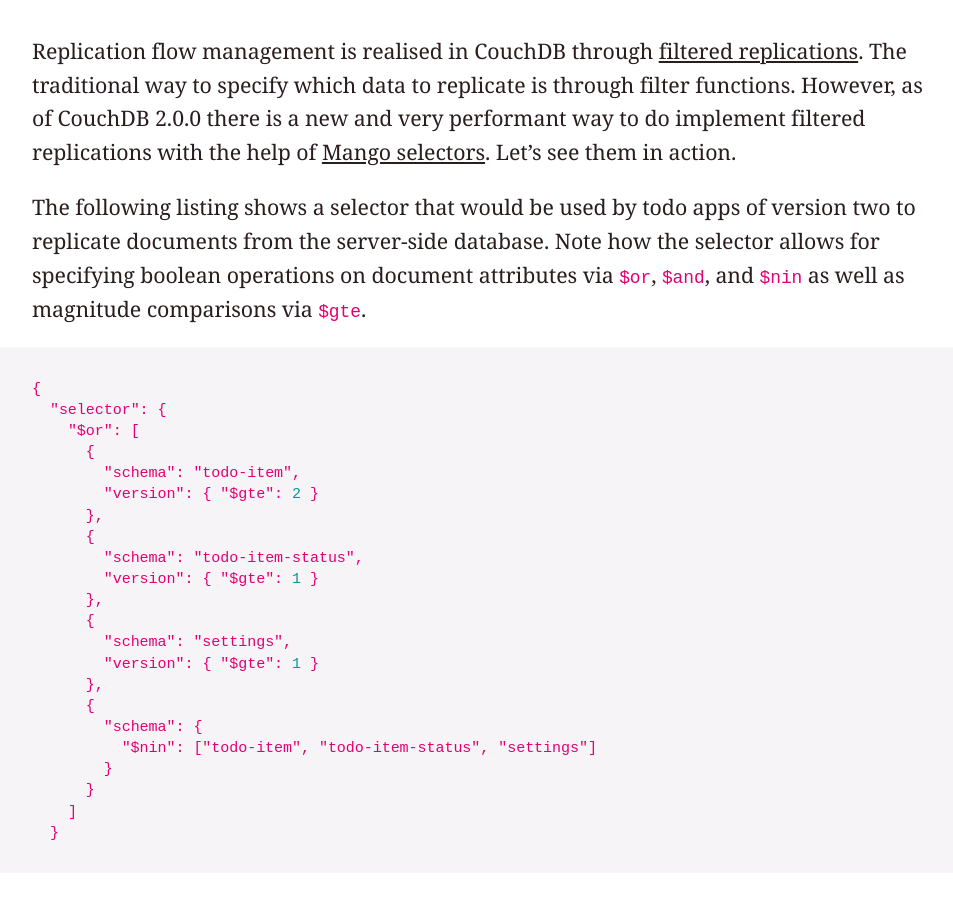
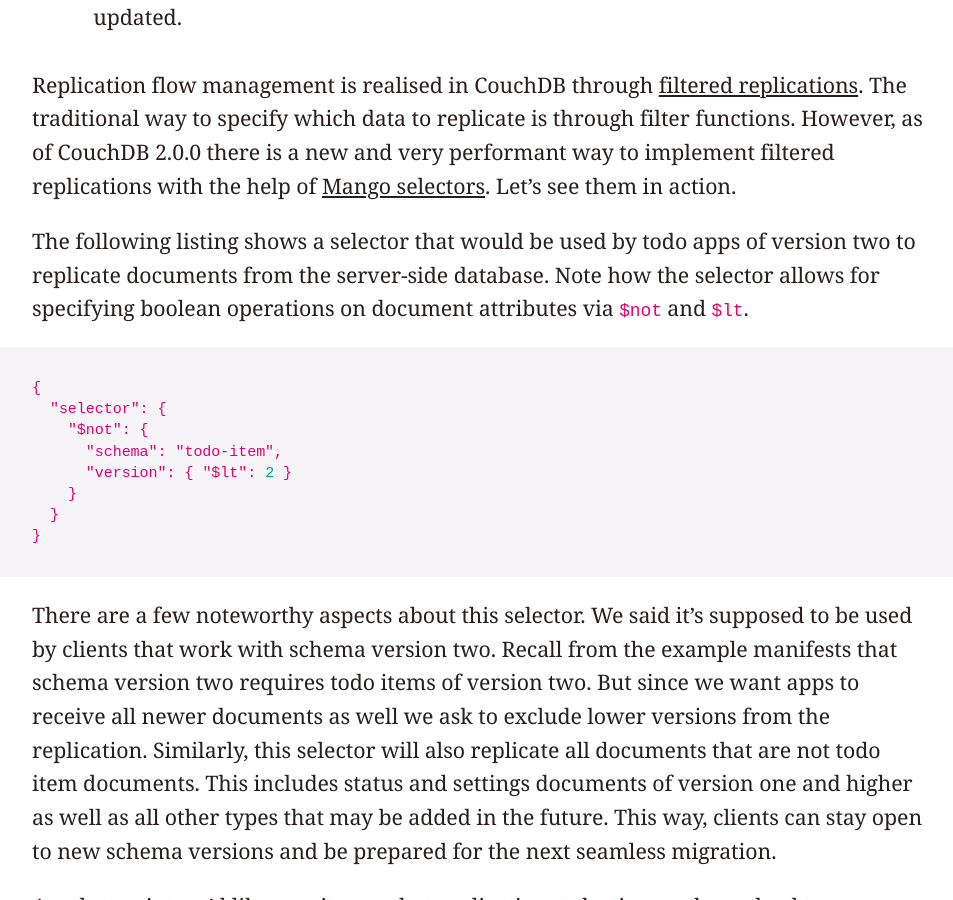
Before and after one commit to jo/sync-tank, a Jekyll site: the page built from migrations.md, in a window 1280 px wide and 900 px high, scrolled down 42486 px. Shown: the whole window, without its empty margins (96-1049 px from the left). Built offline with Jekyll 4.4.1, drawn with Linux system fonts in a browser that asks for light colours; our own code applies the rules of GitHub Pages for plain Markdown files; some of the changed text lies outside the part shown.

Commit message:
update replication selector

````diff
--- a/migrations.md
+++ b/migrations.md
@@ -616,49 +616,33 @@
 
 #### Replication channels
 
-Chesterfield is a *server-side* migration. This means that apps will replicate documents from their local databases to the server-side database where *transformers* will produce all relevant versions of the documents that will then be synchronized across the system. If we dig a little further though, we will find that not *all* versions will have to be propagated to *all* clients. For instance, if a new client produces a todo item according to version three, and if the server migrates this document down to versions one and two, the newer client would not be interested in receiving the older documents. We can save a lot of traffic if we can prevent newer clients from receiving older documents.
+Chesterfield is a *server-side* migration. This means that apps will replicate documents from their local databases to the server-side database where *transformers* will produce all relevant versions of the documents that will then be synchronized across the system. If we dig a little further though, we will find that not *all* versions will have to be propagated to *all* clients. For instance, if a new client produces a todo item according to version three, and if the server migrates this document down to versions one and two, the newer client would not be interested in receiving the older documents. We can save a lot of traffic and storage if we can prevent newer clients from receiving older documents.
 
 Do we also need to prevent clients from receiving *newer* document versions than they can currently handle? The answer depends on which side we favor in a trade-off between replication traffic and ease of application update. On the one hand, preventing newer documents from being replicated to clients that are not yet ready results in lower traffic. On the other hand, the newer documents will have to be replicated anyway once the application is updated and is expecting newer schema versions.
 
-And there is more: if we allow newer documents to reach clients that are not yet ready we can support what we would like to call **seamless migrations**, migrations without downtime. This is possible because we could migrate documents up to a new version, distribute them across the system, and only once the data had been propagated would we hand out newer client versions. Once the apps get updated, they find all the new data they need is already in their local database!
+And there is more: if we allow newer documents to reach clients that are not yet ready we can support what we would like to call *seamless migrations*, migrations without downtime. This is possible because we could migrate documents up to a new version, distribute them across the system, and only once the clients had enough time to receive the new data would we update them. Once the apps get updated, they find all the new data they need is already in their local database!
 
 Our short discussion has elicited two new requirements with respect to replication management:
 
 1. Do not replicate older documents to newer clients. They don't need those anymore.
 2. Replicate newer documents to older clients. They can use those once they get updated.
 
-Replication flow management is realised in CouchDB through [filtered replications](http://docs.couchdb.org/en/2.1.1/replication/protocol.html). The traditional way to specify which data to replicate is through filter functions. However, as of CouchDB 2.0.0 there is a new and very performant way to do implement filtered replications with the help of [Mango selectors](http://docs.couchdb.org/en/2.1.1/api/database/find.html#find-selectors). Let's see them in action.
+Replication flow management is realised in CouchDB through [filtered replications](http://docs.couchdb.org/en/2.1.1/replication/intro.html#controlling-which-documents-to-replicate). The traditional way to specify which data to replicate is through filter functions. However, as of CouchDB 2.0.0 there is a new and very performant way to implement filtered replications with the help of [Mango selectors](http://docs.couchdb.org/en/2.1.1/api/database/find.html#find-selectors). Let's see them in action.
 
-The following listing shows a selector that would be used by todo apps of version two to replicate documents from the server-side database. Note how the selector allows for specifying boolean operations on document attributes via `$or`, `$and`, and `$nin` as well as magnitude comparisons via `$gte`.
+The following listing shows a selector that would be used by todo apps of version two to replicate documents from the server-side database. Note how the selector allows for specifying boolean operations on document attributes via `$not` and `$lt`.
 
 ```json
 {
   "selector": {
-    "$or": [
-      {
-        "schema": "todo-item",
-        "version": { "$gte": 2 }
-      },
-      {
-        "schema": "todo-item-status",
-        "version": { "$gte": 1 }
-      },
-      {
-        "schema": "settings",
-        "version": { "$gte": 1 }
-      },
-      {
-        "schema": {
-          "$nin": ["todo-item", "todo-item-status", "settings"]
-        }
-      }
-    ]
+    "$not": {
+      "schema": "todo-item",
+      "version": { "$lt": 2 }
+    }
   }
+}
 ```
 
-There are a few noteworthy aspects about this selector. We said it's supposed to be used by clients that work with schema version two. Recall from the example manifests that schema version two requires todo items of version two. But since we want apps to receive all newer documents as well we ask for replication of todo items of version two *or higher*. Similarly, schema version two works with status and settings documents of version one and so we replicate documents of version one *or higher*.
-
-These points are relatively straight forward from the previous discussion. But what about the last specification that asks for replication of all document types *except* for todo items, status, and settings documents? Again, the rationale behind this is that we want clients to be open to new schema versions. Thus by including all currently unknown versions in the replication, new document types that may be added in the future would be replicated as well so as to allow for seamless migrations.
+There are a few noteworthy aspects about this selector. We said it's supposed to be used by clients that work with schema version two. Recall from the example manifests that schema version two requires todo items of version two. But since we want apps to receive all newer documents as well we ask to exclude lower versions from the replication. Similarly, this selector will also replicate all documents that are not todo item documents. This includes status and settings documents of version one and higher as well as all other types that may be added in the future. This way, clients can stay open to new schema versions and be prepared for the next seamless migration.
 
 As a last point we'd like to reiterate that replications take time and may lead to temporarily incomplete data. For instance, the todo item may have already been replicated while the corresponding status document is still missing. But this is a general learning about CouchDB: clients have to be able to deal with this kind of incomplete data anyway. If you really need pieces of data to be present together consider keeping them together in one document.
 
````
Also changed, not shown: other parts of migrations.md (+1 -1 lines).
